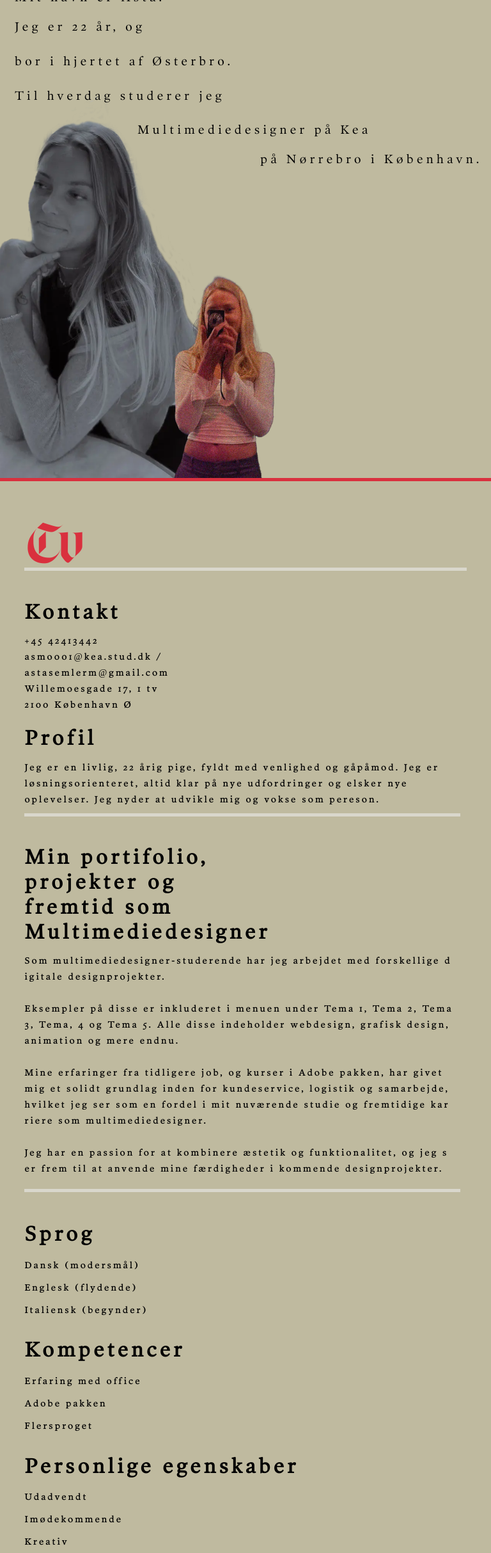
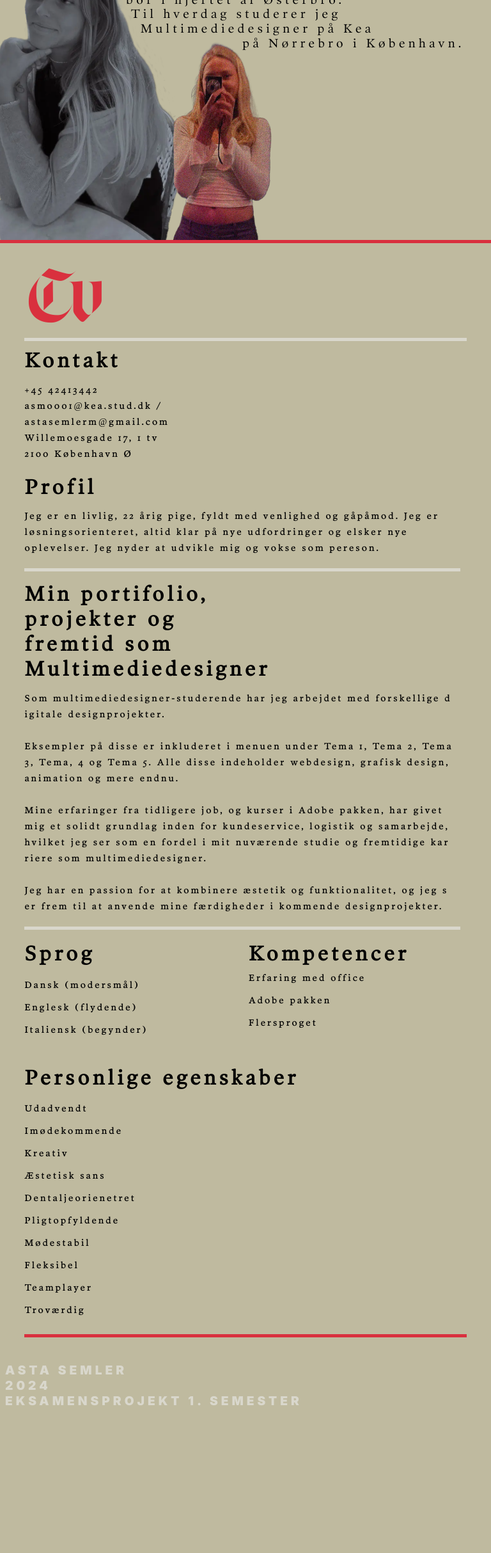
Before and after one commit to astasemler/portfolio, a plain HTML site: page om_mig.html in a window 768 px wide. Shown: the part 373-2800 px from the top of the page at 64% size. After the commit the page ends 2582 px from the top, so only its background shows below. Drawn offline with Linux system fonts and the light colour scheme.

Commit message:
footer tilføjet

```diff
--- a/om_mig.html
+++ b/om_mig.html
@@ -233,68 +233,18 @@
 
         </div>
 
-        <!--
-        <div class="cv_wrapper2">
+    </main>
 
-            <h2 class="erfaring_cv">
-                Erfaring
-            </h2>
-            <h3 class="lloyd">
-                Lloyd Concept Store
-            </h3>
-            <p class="lloyd_txt">
-                Web- og lagermedarbejder 2021 - nu
-                <br>
-                Deltid
-                <br>
-                Kundeservice, lagerlogistik, etc.
-                <br>
-                Kristenbernikows Gade 11, 1100 København K
-            </p>
-            <h3 class="artibus">
-                Artibus Dagsinstution
-            </h3>
-            <p class="artibus_txt">
-                Pædagogmedhjælper 2020 - 2021
-                <br>
-                Fuldtid
-                <br>
-                Vuggestue inkl. børnehave
-                <br>
-                Bregnegårdsvej 21A, 2900 Hellerup
-            </p>
+    <footer>
 
-            <h3 class="baunegaarden">
-                Baundegården Dagsinstution
-            </h3>
-            <p class="baunegaarden_txt">
-                Vikar, 2020
-                <br>
-                Deltid
-                <br>
-                Vuggestue inkl. børnehave
-                <br>
-                Springbanen 1, 2820 Gentofte
-            </p>
+        <h2 class="footer_txt_asta">Asta Semler
+            <br>
+            2024
+            <br>
+            Eksamensprojekt 1. semester
+        </h2>
 
-             <h3 class="bo_tikken">
-                Artibus Dagsinstution
-            </h3>
-            <p class="bo_tikken_txt">
-                Pædagogmedhjælper 2020 - 2021
-                <br>
-                Fuldtid
-                <br>
-                Vuggestue inkl. børnehave
-                <br>
-                Bregnegårdsvej 21A, 2900 Hellerup
-            </p>
-
-
-
-        </div> -->
-
-    </main>
+    </footer>
 
 
     <script src="javascript.js"></script>
--- a/style.css
+++ b/style.css
@@ -53,6 +53,20 @@ p {
   font-family: poyntertextregular;
   letter-spacing: 3px;
   font-size: 0.9rem;
+}
+
+footer {
+  display: flex;
+  justify-content: space-between;
+  align-items: center;
+  padding: 8px;
+  background-color: #bfba9f;
+}
+.footer_txt_asta {
+  font-family: "Inter", sans-serif;
+  font-size: 0.8rem;
+  text-transform: uppercase;
+  color: #d9d7cc;
 }
 
 .forside_wrapper1 {
@@ -339,55 +353,6 @@ img {
   padding-left: 5%;
   gap: 2px;
 }
-
-.erfaring_cv {
-  grid-column: 1 / span 2;
-  grid-row: 1;
-  padding-top: 10%;
-}
-.lloyd {
-  grid-column: 1 / span 3;
-  grid-row: 2;
-}
-.lloyd_txt {
-  grid-column: 1 / span 3;
-  grid-row: 2 / span 2;
-  padding-top: 10%;
-}
-
-.artibus {
-  grid-column: 1 / span 3;
-  grid-row: 4 / span 2;
-  padding-top: 5%;
-}
-.artibus_txt {
-  grid-column: 1 / span 3;
-  grid-row: 4 / span 2;
-  padding-top: 15%;
-}
-
-.baunegaarden {
-  grid-column: 1 / span 3;
-  grid-row: 6 / span 2;
-  padding-top: 5%;
-}
-.baunegaarden_txt {
-  grid-column: 1 / span 3;
-  grid-row: 6 / span 2;
-  padding-top: 20%;
-}
-
-.bo_tikken {
-  grid-column: 1 / span 3;
-  grid-row: 8 / span 2;
-  padding-top: 3%;
-}
-.bo_tikken_txt {
-  grid-column: 1 / span 3;
-  grid-row: 8 / span 2;
-  padding-top: 10%;
-}
-
 .cv_wrapper2_kompetencer {
   grid-template-rows: 1fr 1fr;
   display: grid;
@@ -503,7 +468,6 @@ img {
 }
 
 /* TEMA 1 */ /* TEMA 1 */ /* TEMA 1 */ /* TEMA 1 */ /* TEMA 1 */ /* TEMA 1 */ /* TEMA 1 */ /* TEMA 1 */ /* TEMA 1 */ /* TEMA 1 */ /* TEMA 1 */
-
 .tema1_wrapper {
   display: grid;
   grid-template-columns: 1fr 1fr;
@@ -2271,11 +2235,120 @@ img {
     grid-column: 1 / span 4;
     padding-top: 0%;
   }
+
+  /*  OM MIG */
+
+  .om_mig_wrapper1 {
+    gap: 10px;
+    grid-template-rows: repeat(3, auto);
+  }
+  .om_mig_portaet1 {
+    width: 130%;
+    left: -35%;
+  }
+  .om_mig_portaet2 {
+    padding-top: 83%;
+  }
+  .overskrift_om_mig1 {
+    grid-row: 1 / span 2;
+    font-size: 10rem;
+    padding-top: 10%;
+    padding-left: 2%;
+  }
+  .om_mig_txt_portraet1 {
+    grid-row: 2;
+    grid-column: 2 / span 4;
+    padding-top: 37%;
+    padding-left: 0%;
+  }
+  .om_mig_txt_portraet2 {
+    grid-column: 2 / span 4;
+    padding-left: 0%;
+    padding-top: 41%;
+  }
+  .om_mig_txt_portraet3 {
+    grid-row: 2 / span 3;
+    padding-left: 26%;
+    padding-top: 34%;
+  }
+  .om_mig_txt_portraet4 {
+    grid-row: 2 / span 2;
+    padding-left: 27%;
+    padding-top: 37%;
+  }
+  .om_mig_txt_portraet5 {
+    grid-row: 2 / span 3;
+    padding-left: 29%;
+    padding-top: 40%;
+  }
+  .om_mig_txt_portraet6 {
+    grid-row: 2 / span 2;
+    padding-left: 50%;
+    padding-top: 43%;
+  }
+  .linje1_om_mig {
+    width: 102%;
+  }
+
+  .cv_overskrift {
+    font-size: 6rem;
+    padding-top: 5%;
+    padding-bottom: 2%;
+  }
+  .cv_underoverskrift1 {
+    padding-top: 0%;
+  }
+  .linje3_cv {
+    grid-row: 12;
+  }
+  .cv_underoverskrift3 {
+    padding-top: 3%;
+  }
+
+  .cv_wrapper2_kompetencer {
+    grid-template-rows: 1fr 1fr 1fr;
+    grid-template-columns: 1fr 1fr;
+    gap: 10px;
+  }
+  .sprog {
+    padding-top: 1%;
+    grid-column: 1 / span 2;
+  }
+  .kompetencer {
+    padding-top: 2%;
+    grid-row: 1;
+    grid-column: 2;
+  }
+  .personlige_egenskaber {
+    grid-row: 2 / span 2;
+    padding-bottom: 0%;
+    padding-top: 0%;
+    grid-column: 1 / span 2;
+  }
+  .linje5_cv {
+    grid-column: 1 / span 2;
+    grid-row: 6;
+  }
+
+  .footer_txt_asta {
+    font-family: "Inter", sans-serif;
+    font-size: 1.2rem;
+    text-transform: uppercase;
+    color: #d9d7cc;
+    padding-top: 4%;
+  }
 }
 
 @media screen and (min-width: 1025px) {
   main {
     margin: 0 auto;
+  }
+  footer {
+    padding-top: 7%;
+  }
+  .footer_txt_asta {
+    font-size: 1rem;
+    padding-left: 1%;
   }
 
   .forside_wrapper1 {
```
Also changed, not shown: index.html (+8 -4 lines), tema1.html (+9 -0 lines), tema2.html (+10 -1 lines), tema3.html (+10 -8 lines), tema4.html (+10 -1 lines), tema5.html (+10 -1 lines), temaer.html (+8 -1 lines).
